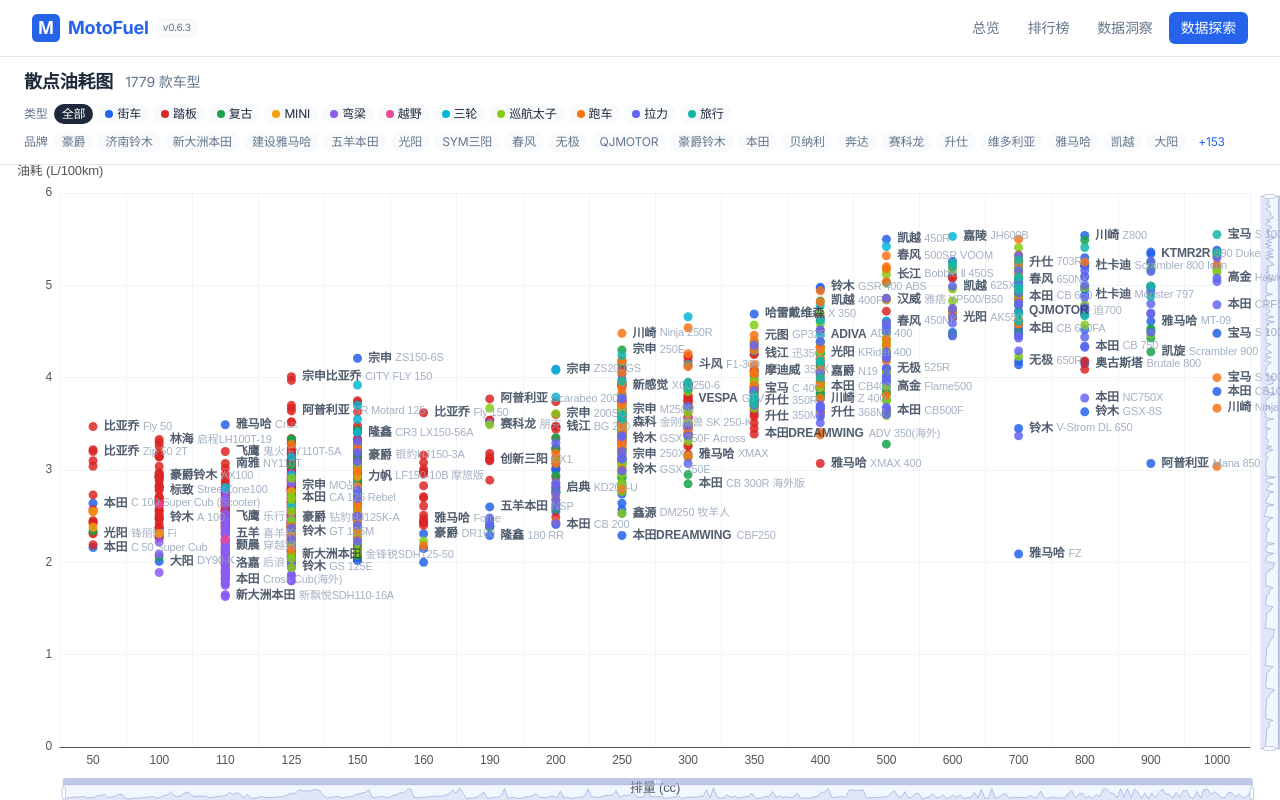
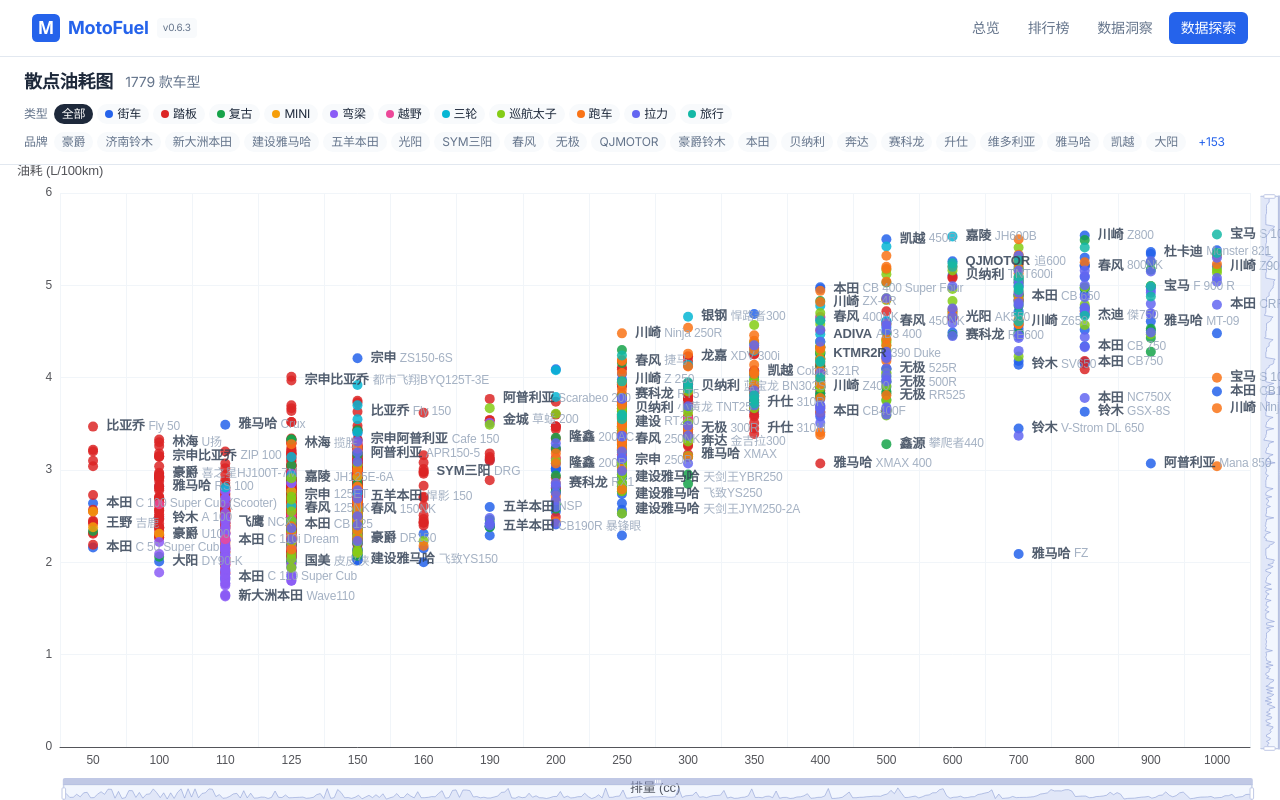
Before and after one commit to l2015/MotoFuel, a React (Vite) app: page /MotoFuel/explorer in a window 1280 px wide. Built offline with nearby package versions, Linux system fonts and the light colour scheme.

Commit message:
fix: reverse sort order so high-sample labels win hideOverlap
ECharts hideOverlap is first-come-first-served: earlier labels claim
space and later overlapping labels get hidden. Sort data by samples
DESC so high-sample items render last and keep their labels visible.

```diff
--- a/src/pages/Explorer.tsx
+++ b/src/pages/Explorer.tsx
@@ -117,7 +117,7 @@
     const series = allTypes.map(type => {
       const items = filteredData
         .filter(d => d.type === type)
-        .sort((a, b) => a.samples - b.samples)
+        .sort((a, b) => b.samples - a.samples)
       const color = typeColorMap[type]
       const isDimmed = highlightType !== null && highlightType !== type
 
@@ -134,7 +134,7 @@
             _disp: d.displacement,
           }
         }),
-        symbolSize: 9,
+        symbolSize: 10,
         itemStyle: {
           color: isDimmed ? 'rgba(200,200,200,0.2)' : color,
           opacity: isDimmed ? 0.12 : 0.85,
@@ -143,10 +143,10 @@
           show: !isDimmed,
           formatter: (p: any) => `{a|${p.data._brand}} {b|${p.data._series}}`,
           position: 'right',
-          distance: 6,
+          distance: 8,
           rich: {
-            a: { fontSize: 12, color: '#334155', fontWeight: 600 },
-            b: { fontSize: 11, color: '#94a3b8' },
+            a: { fontSize: 13, color: '#334155', fontWeight: 600 },
+            b: { fontSize: 12, color: '#94a3b8' },
           },
         },
         labelLayout: {
```
